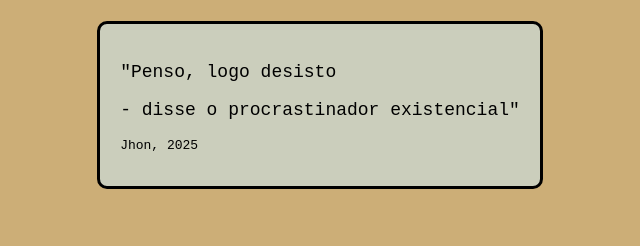
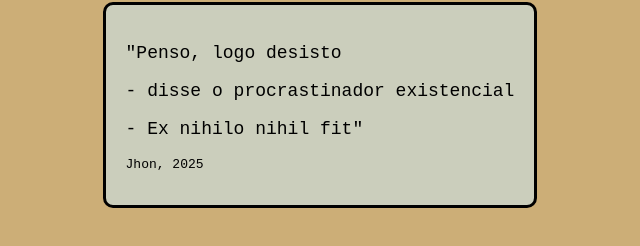
Before and after one commit to Pharlea/RepositorioPublicoParaAulaDeEngSoft, a plain HTML site: page UmProjetoHtmlSimples/index.html in a window 1280 px wide. Shown: the part 340-586 px from the top of the page, without its empty margins (320-960 px from the left). Drawn offline with Linux system fonts and the light colour scheme.

Commit message:
Add linha

```diff
--- a/UmProjetoHtmlSimples/index.html
+++ b/UmProjetoHtmlSimples/index.html
@@ -14,7 +14,8 @@
     <div class="main_div">
       <div>
         <p>"Penso, logo desisto</p>
-        <p>- disse o procrastinador existencial"</p>
+        <p>- disse o procrastinador existencial </p>
+        <p>- Ex nihilo nihil fit" </p>
         <p class="texto-pequeno">Jhon, 2025</p>
       </div>
     </div>
```
